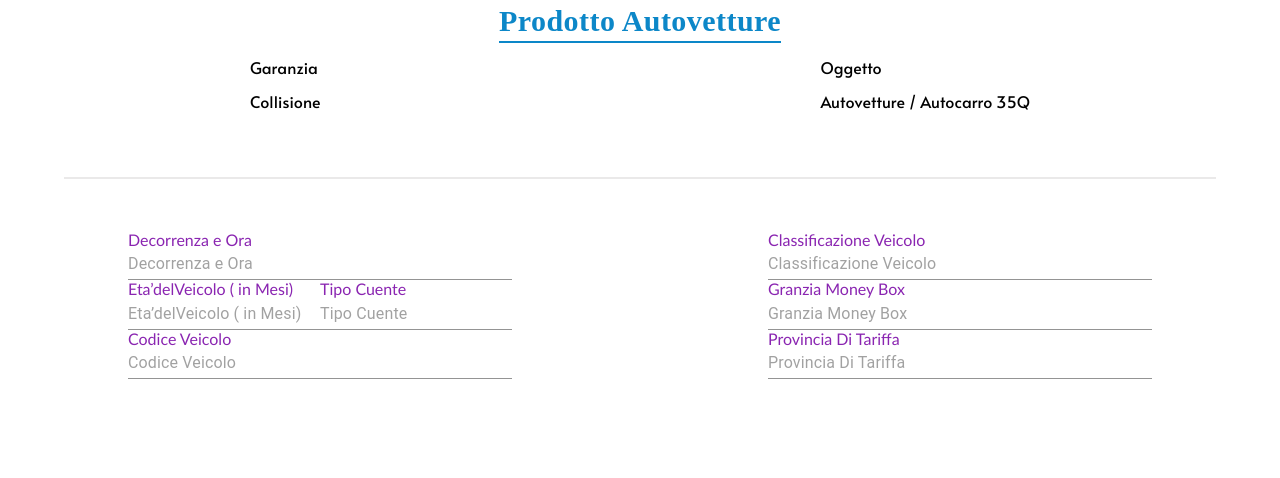
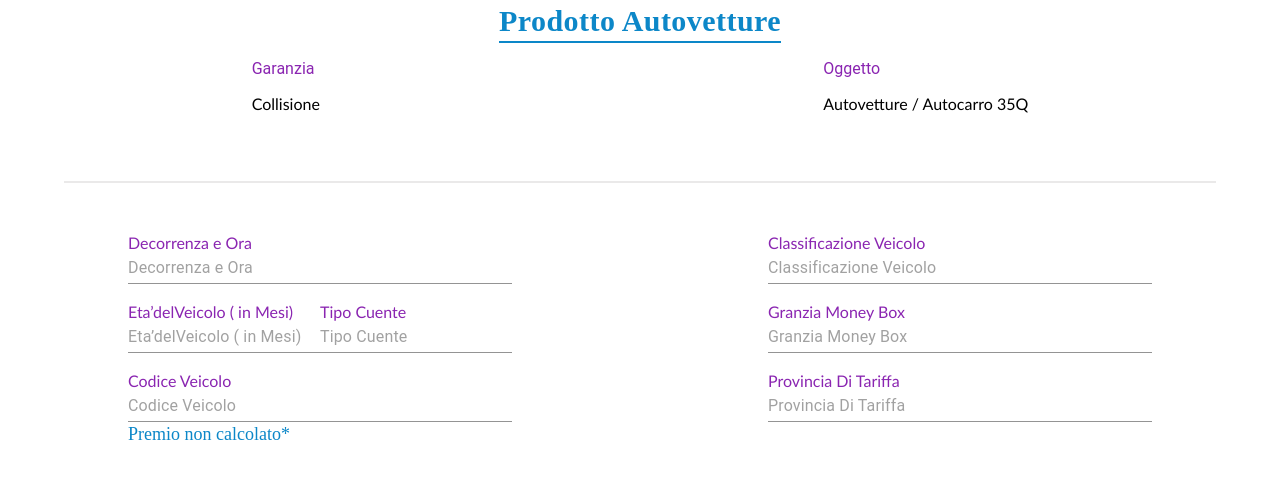
Before and after one commit to triloksainexternlabs/appfront-cloud, a React (Create React App) app: page / in a window 1280 px wide. Shown: the top 478 px of the page. Built offline with nearby package versions, Linux system fonts and the light colour scheme.

Commit message:
fixed the Prodotto Autovetture page

```diff
--- a/src/App.js
+++ b/src/App.js
@@ -4,6 +4,7 @@ import ContinueButton from "./component/ContinueButton";
 import ElencoGaranzie from './pages/ElencoGaranzie/ElencoGaranzie';
 import ProductListcontainer from "./pages/ProductList/ProductListcontainer";
 import DatiAnagrafici from "./pages/DatiAnagrafici/datiAnagraficiContainer";
+import ProdottoAutovettureContainer from "./pages/prodottoAutovetture/prodottoAutovettureContainer";
 
 function App() {
 
--- a/src/pages/prodottoAutovetture/prodottoAutovetture.jsx
+++ b/src/pages/prodottoAutovetture/prodottoAutovetture.jsx
@@ -22,28 +22,39 @@ const ProdottoAutovetture = props => {
 
             <div className="prodotto-autovetture-form">
                 <div className="left-input-field">
+                    <div className="input-label">
                         <Label label='Decorrenza e Ora'/>
                         <Inputs placeholder='Decorrenza e Ora'/>
+                    </div>
                     <div className="subleft-input-field">
-                        <div>
+                        <div className="input-label">
                             <Label label='Eta’delVeicolo ( in Mesi)'/>
                             <Inputs placeholder='Eta’delVeicolo ( in Mesi)'/>
                         </div>
-                        <div>
+                        <div className="input-label">
                             <Label label='Tipo Cuente'/>
                             <Inputs placeholder='Tipo Cuente'/>
                         </div>
                     </div>
+                    <div className="input-label">
                         <Label label='Codice Veicolo'/>
                         <Inputs placeholder='Codice Veicolo'/>
+                        <span className="preimum-text">Premio non calcolato*</span>
+                    </div>
                 </div>
                 <div className="right-input-field">
+                    <div className="input-label">
                         <Label label='Classificazione Veicolo'/>
                         <Inputs placeholder='Classificazione Veicolo'/>
+                    </div>
+                    <div className="input-label">
                         <Label label='Granzia Money Box'/>
                         <Inputs placeholder='Granzia Money Box'/>
+                    </div>
+                    <div className="input-label">
                         <Label label='Provincia Di Tariffa'/>
                         <Inputs placeholder='Provincia Di Tariffa'/>
+                    </div>
                 </div>
             </div>
         </div>
--- a/src/pages/prodottoAutovetture/prodottoAutovetture.scss
+++ b/src/pages/prodottoAutovetture/prodottoAutovetture.scss
@@ -18,6 +18,23 @@
     .prodotto-autovetture-list{
         display: flex;
         justify-content: space-around;
+        .list-one, .list-two {
+            font-size: 16px;
+            p:nth-child(1) {
+                font-family: 'Roboto';
+                font-style: normal;
+                font-weight: normal;
+                color: #8A25B1;
+                line-height: 19px;
+            }
+            p:nth-child(2) {
+                font-family: 'Calibri';
+                font-style: normal;
+                font-weight: normal;
+                color: #000000;
+                line-height: 20px;
+            }
+        }
     }
     .mid-line{
         border: 1px solid #EAE9E9;
@@ -27,21 +44,34 @@
     .prodotto-autovetture-form{
         display: flex;
         flex-direction: row;
-        justify-content: space-evenly;
+        // justify-content: space-evenly;
         .left-input-field{
             width: 50%;
-            // padding: 0% 10%;
             margin: 0% 10%;
             .subleft-input-field{
                 display: flex;
                 flex-direction: row;
                 justify-content: space-between;
             }
+            .preimum-text{
+                font-family: 'Alata';
+                font-style: normal;
+                font-weight: normal;
+                font-size: 18px;
+                line-height: 25px;
+                color: #0C87C8;
+            }
         }
         .right-input-field{
             width: 50%;
-            // padding: 0% 10%;
             margin: 0% 10%;
+        }
+        .input-label{
+            margin-bottom: 5%;
+        }
+        .MuiInput-underline:after{
+            border-color: rgba(0, 0, 0, 0.42);
+            // border: 1px solid #000000;
         }
     }
 }
```
Lines whose indentation alone changed are shown as unchanged.
